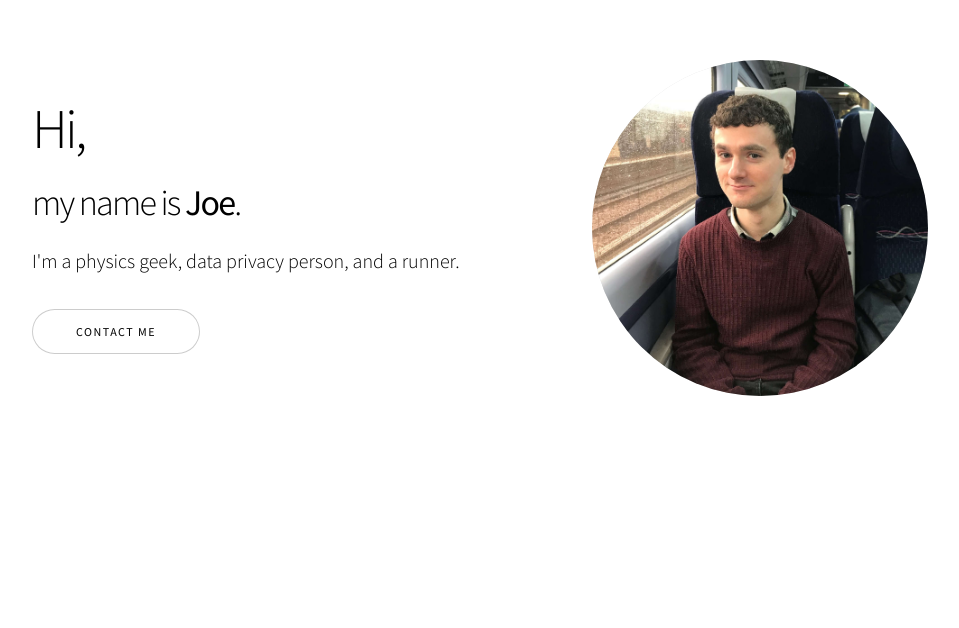
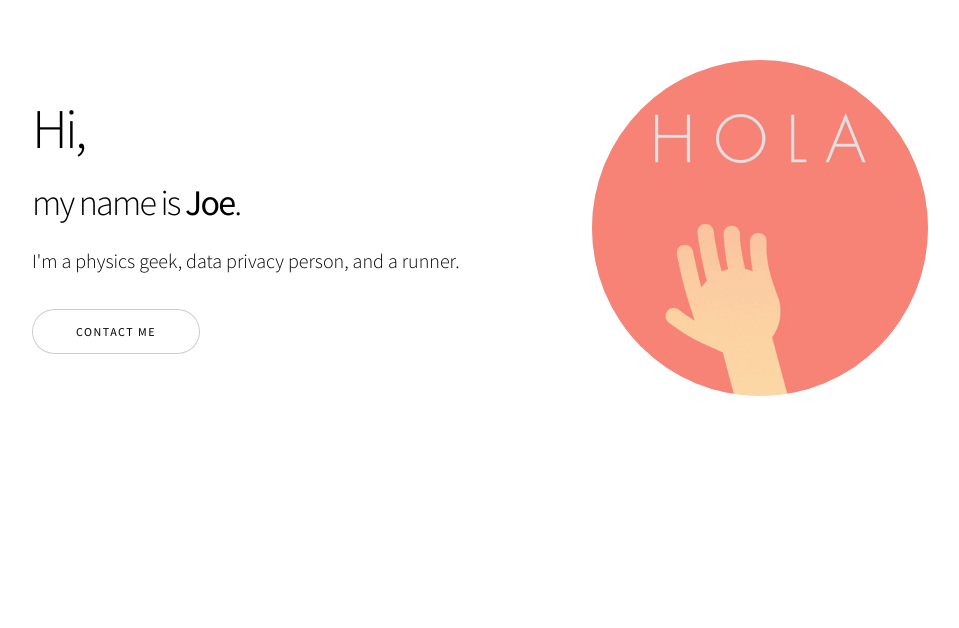
Before and after one commit to b1bby/b1bby.github.io, a plain HTML site: page index.html in a window 1280 px wide. Shown: the part 172-800 px from the top of the page, without its empty margins (160-1119 px from the left). Drawn offline with Linux system fonts and the light colour scheme.

Commit message:
Update index.html

```diff
--- a/index.html
+++ b/index.html
@@ -28,7 +28,7 @@
 							</ul>
 						</div>
 						<div class="image">
-							<img src="images/pic.jpg" alt="a picture of me" />
+							<img src="images/hello.gif" alt="a picture of me" />
 						</div>
 					</section>
 
```
